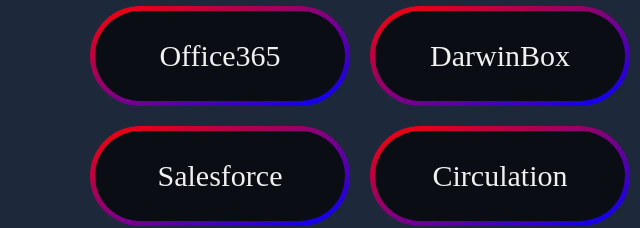
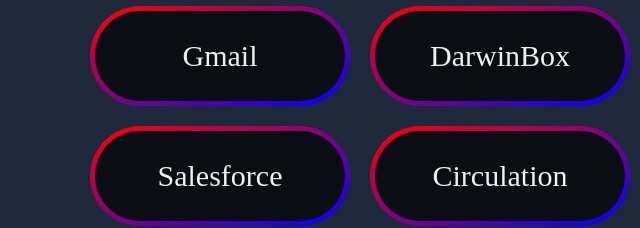
Before and after one commit to NoahNXTT/htitsupport, a plain HTML site: page index.html in a window 1280 px wide. Shown: the part 189-417 px from the top of the page, 0-640 px from the left. Drawn offline with Linux system fonts and the light colour scheme; a web font is replaced by a local one.

Commit message:
Update index.html

```diff
--- a/index.html
+++ b/index.html
@@ -26,8 +26,8 @@
     <div class="logbox">
         <div class="di">
             <button class="butt">
-                <a class="link" href="https://outlook.office365.com/" target="_blank">
-                    Office365
+                <a class="link" href="https://mail.google.com/" target="_blank">
+                    Gmail
                 </a>
             </button>
         </div>
```
